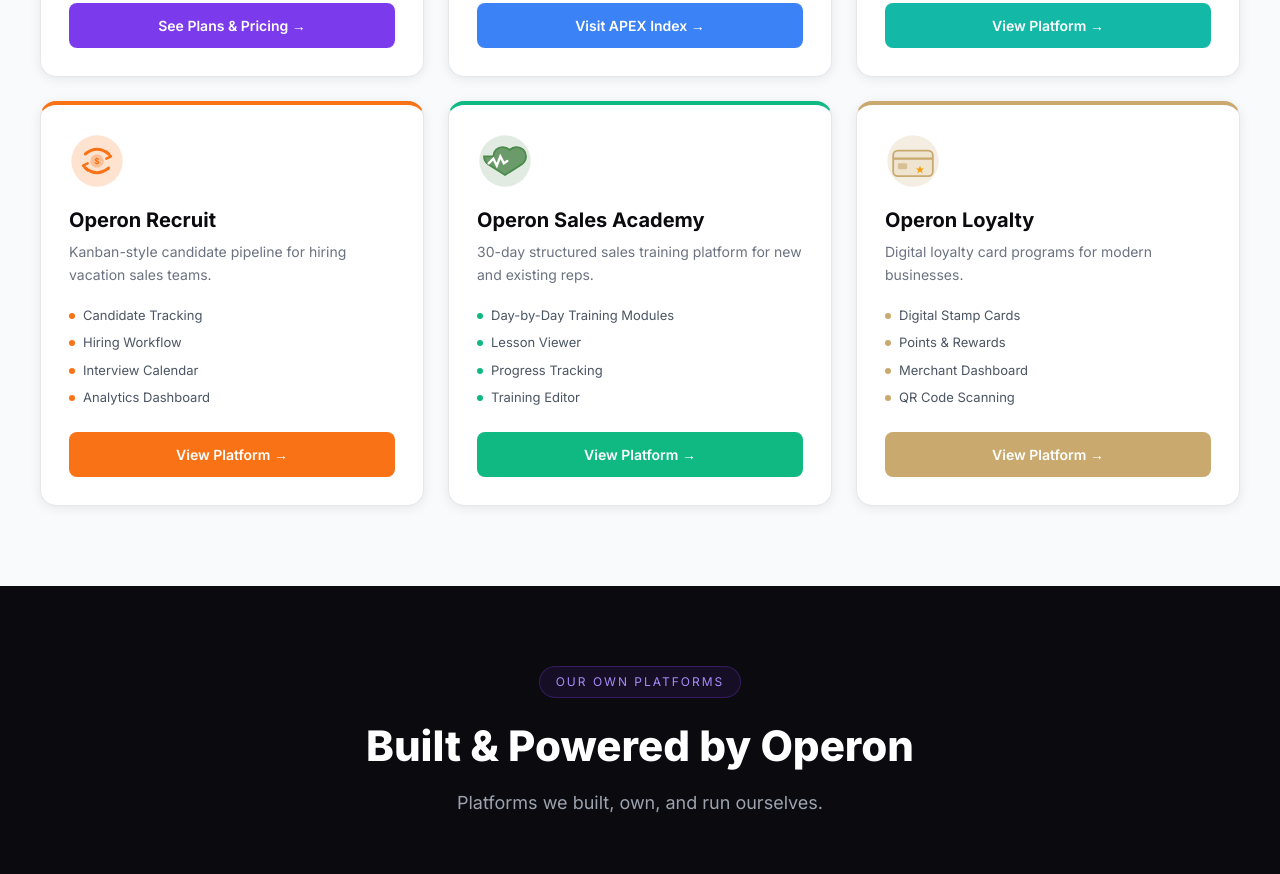
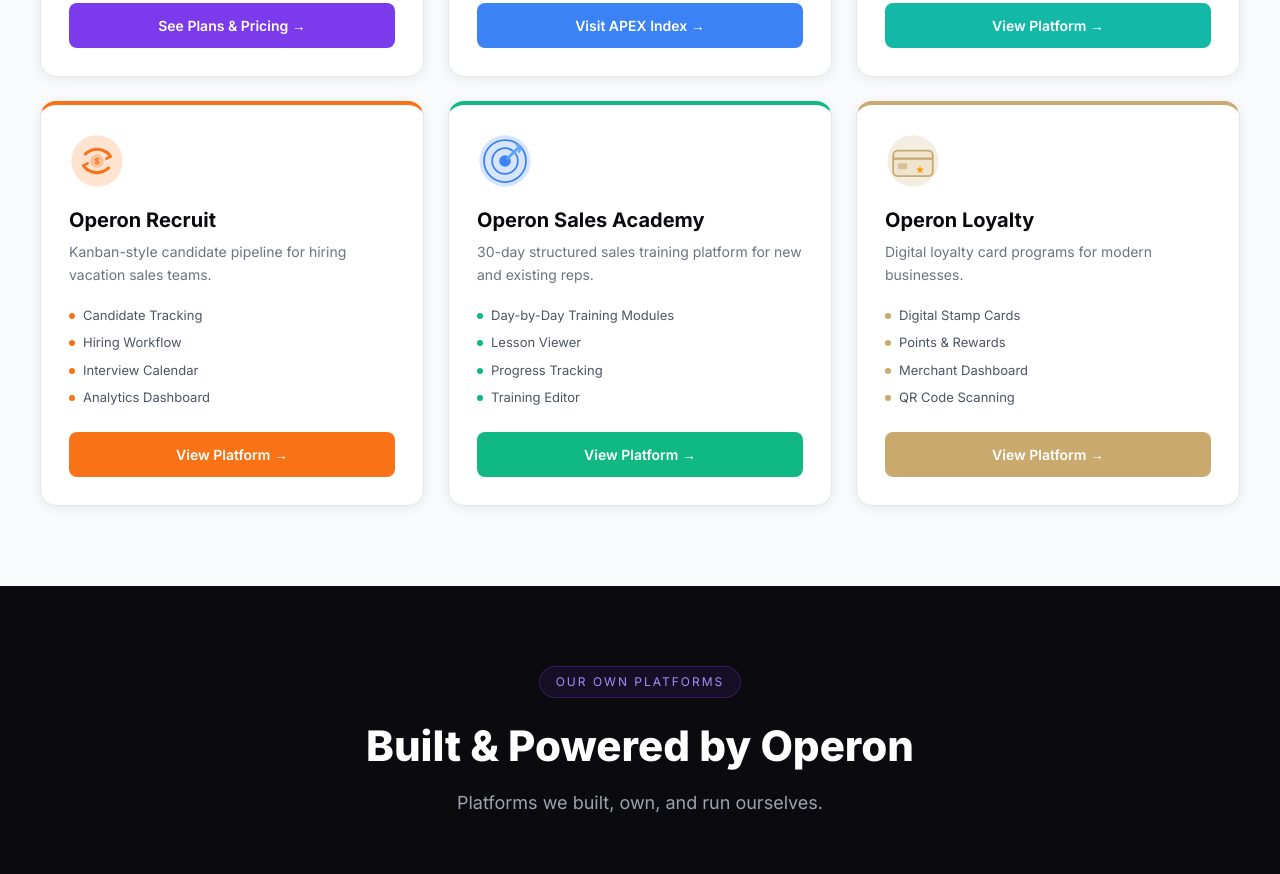
Before and after one commit to Antarestravelclub/Operon, a React (Vite) app: page / in a window 1280 px wide. Shown: the part 1660-2534 px from the top of the page. Built offline with nearby package versions, Linux system fonts and the light colour scheme.

Commit message:
Fix Sales Academy icon

```diff
--- a/src/pages/Landing.tsx
+++ b/src/pages/Landing.tsx
@@ -224,7 +224,7 @@ const Landing = () => {
       external: true,
     },
     {
-      icon: <HealthIcon />,
+      icon: <SalesIcon />,
       title: 'Operon Sales Academy',
       color: '#10b981',
       tagline: '30-day structured sales training platform for new and existing reps.',
```
